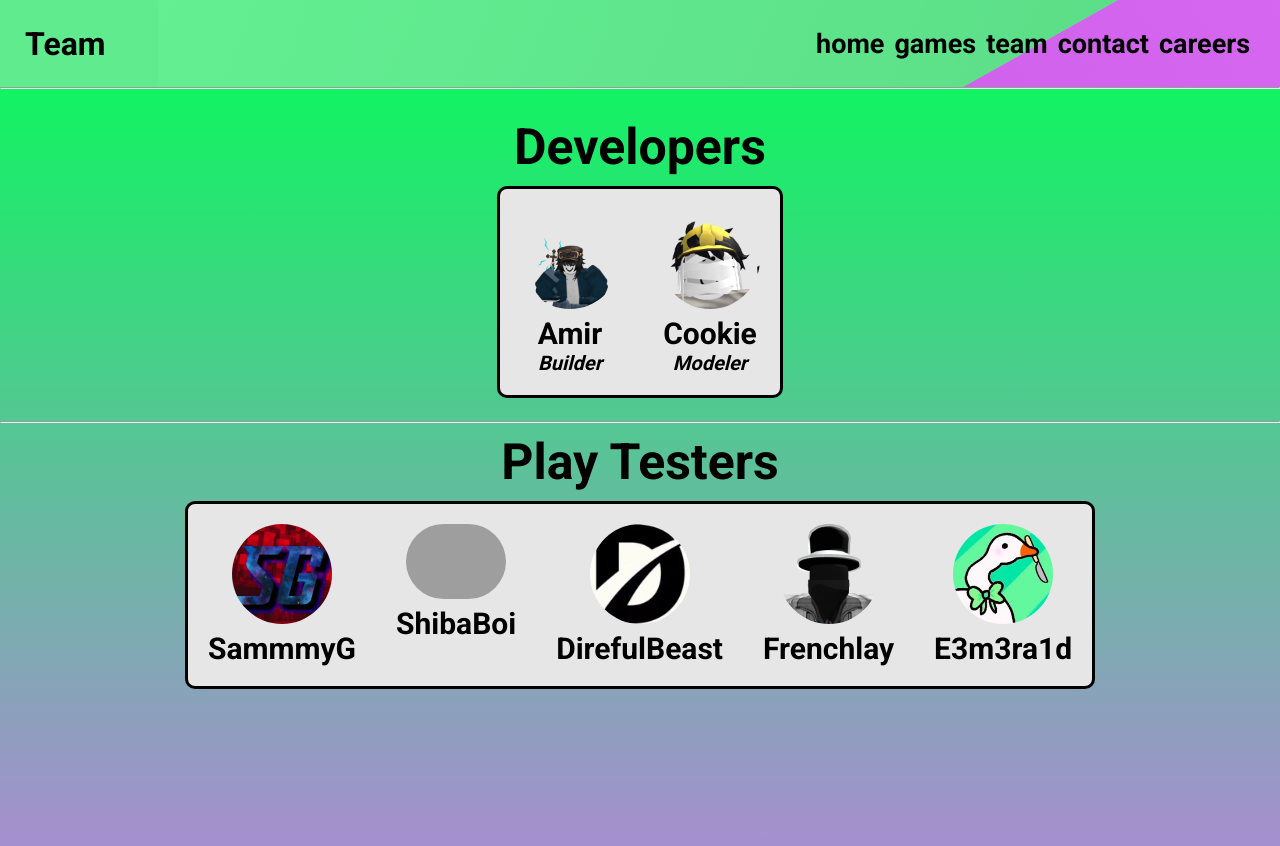
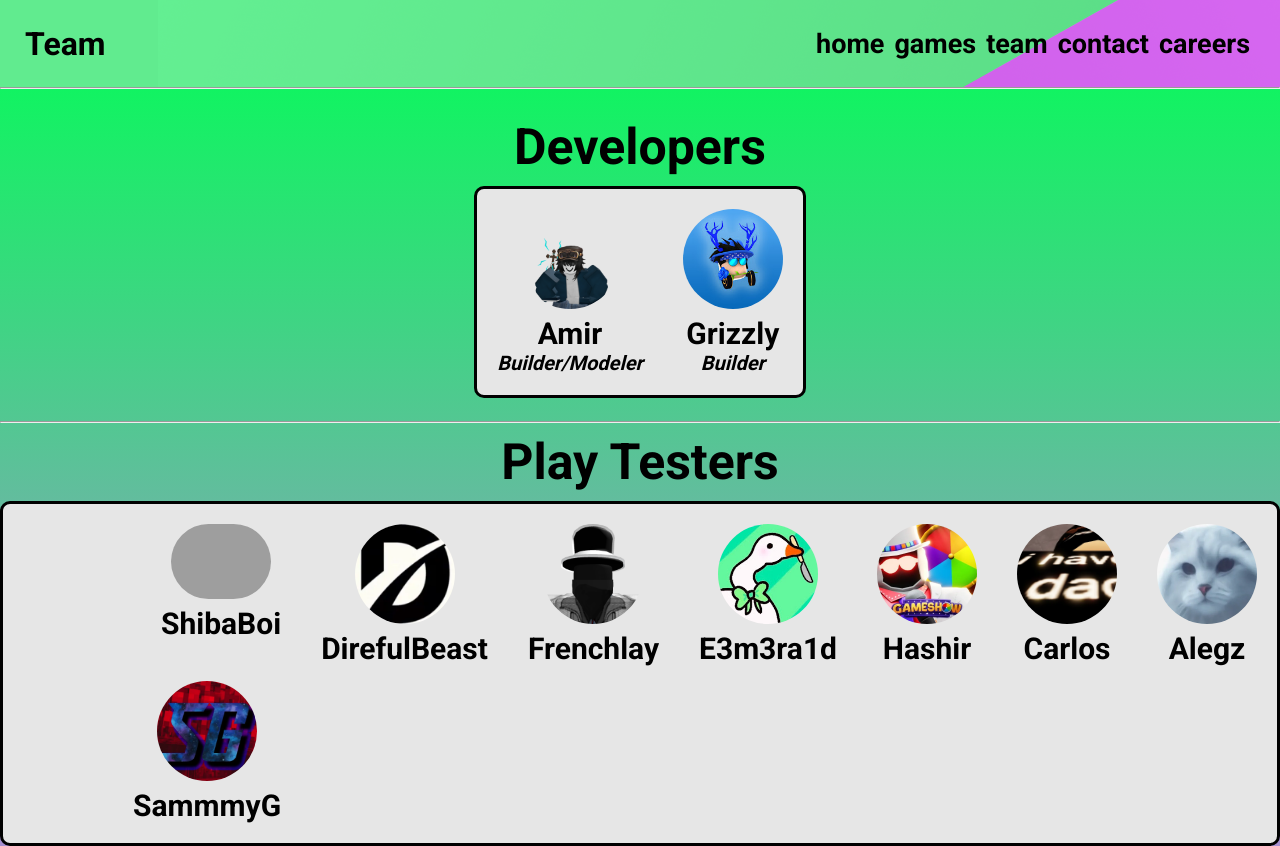
Before and after one commit to Novinity/OldNovGamesSite, a plain HTML site: page team/index.html in a window 1280 px wide. Shown: the top 846 px of the page. Drawn offline with Linux system fonts and the light colour scheme; grey boxes are pictures that could not be loaded.

Commit message:
Updated team

```diff
--- a/team/index.html
+++ b/team/index.html
@@ -36,14 +36,14 @@
             <h1>Developers</h1>
             <ul>
                 <li>
-                    <a href="https://www.youtube.com/channel/UCwHrw_XR5ubO5ozXd8brX2Q" target="_blank"><img src="../media/images/team/cookie.png" alt=""></a>
-                    <span>Cookie</span>
-                    <p>Modeler</p>
+                    <a href="https://www.youtube.com/channel/UCl6tV17XacmRutR3c5TsACA" target="_blank"><img src="../media/images/team/grizzly.jpg" alt=""></a>
+                    <span>Grizzly</span>
+                    <p>Builder</p>
                 </li>
                 <li>
                     <a href="https://www.youtube.com/channel/UCl6tV17XacmRutR3c5TsACA" target="_blank"><img src="../media/images/team/amir.png" alt=""></a>
                     <span>Amir</span>
-                    <p>Builder</p>
+                    <p>Builder/Modeler</p>
                 </li>
             </ul>
         </center>
@@ -54,6 +54,18 @@
         <center>
             <h1>Play Testers</h1>
             <ul>
+                <li>
+                    <img src="../media/images/testers/alegz.webp" alt="">
+                    <span>Alegz</span>
+                </li>
+                <li>
+                    <img src="../media/images/testers/carlos.webp" alt="">
+                    <span>Carlos</span>
+                </li>
+                <li>
+                    <img src="../media/images/testers/hashir.webp" alt="">
+                    <span>Hashir</span>
+                </li>
                 <li>
                     <img src="../media/images/testers/emerald.png" alt="">
                     <span>E3m3ra1d</span>
```
Also changed, not shown: index.html (+0 -5 lines), media/images/team/cookie.png (deleted), media/images/team/grizzly.jpg (added), media/images/testers/alegz.webp (added), media/images/testers/carlos.webp (added), media/images/testers/hashir.webp (added).
